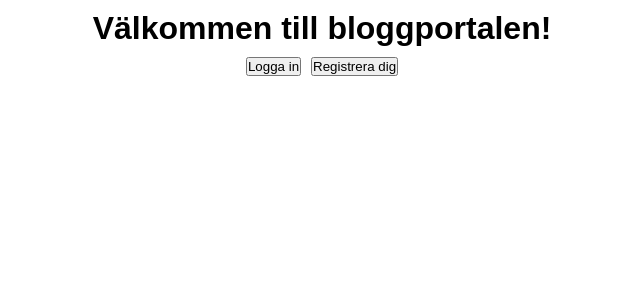
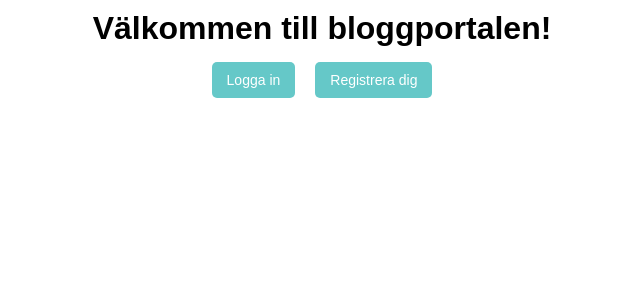
Before and after one commit to peozna/labb4, a PHP site: page /header.php in a window 1280 px wide. Shown: the top 300 px of the page, without its empty margins (318-958 px from the left). Run offline with PHP 8.4, Linux system fonts and the light colour scheme.

Commit message:
Update header.php

```diff
--- a/header.php
+++ b/header.php
@@ -12,17 +12,17 @@
     <?php
         if(isset($_SESSION['username'])) { ?> <!-- Om användaren är inloggad -->
         <span>Inloggad som: <?php echo htmlspecialchars($_SESSION['username']); ?></span>
-            <a href="dash.php" style="margin-left:10px;"><button>Min blogg</button></a>
-            <a href="index.php" style="margin-left:10px;"><button>Startsida</button></a>
-        <a href='logout.php'>
-            <button>Logga ut</button>
+            <a href="dash.php" class="button" style="margin-left:10px;">Min blogg</a>
+            <a href="index.php" class="button" style="margin-left:10px;">Startsida</a>
+        <a href='logout.php' class="button">
+            Logga ut
         </a> <!-- Knapp för att logga ut -->
     <?php } else { ?> <!-- Om användaren inte är inloggad -->
-        <a href="login.php">
-        <button>Logga in</button>
+        <a href="login.php" class="button">
+        Logga in
     </a> <!-- Knapp för att logga in -->
-    <a href="register.php">
-       <button>Registrera dig</button>
+    <a href="register.php" class="button">
+       Registrera dig
     </a> <!-- Knapp för att registrera sig -->
     <?php } ?>
 </div>
```
